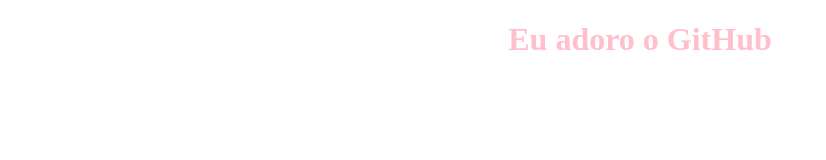
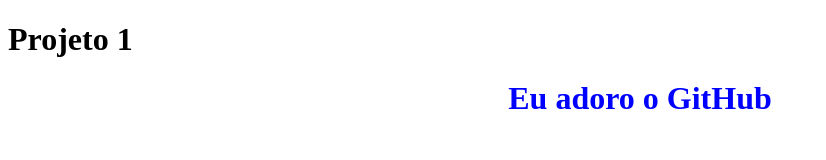
Before and after one commit to buzziGabriel/projeto1, a plain HTML site: page index.html in a window 1280 px wide. Shown: the whole page, without its empty margins (0-826 px from the left). Drawn offline with Linux system fonts and the light colour scheme.

Commit message:
Acrescentado h1

```diff
--- a/index.html
+++ b/index.html
@@ -4,8 +4,9 @@
 	<title>Projeto 1</title>
 </head>
 <body>
+	<h1>Projeto 1</h1>
 	<center>
-		<h1 style="color:pink">Eu adoro o GitHub</h1>
+		<h1 style="color:blue">Eu adoro o GitHub</h1>
 	</center>
 </body>
 </html>
```
